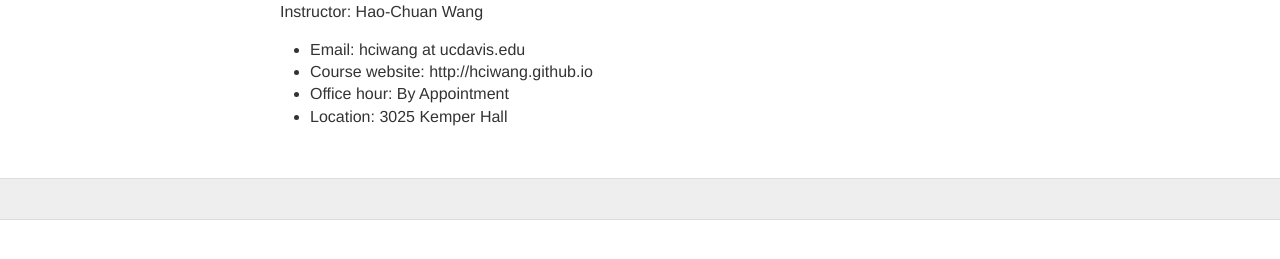
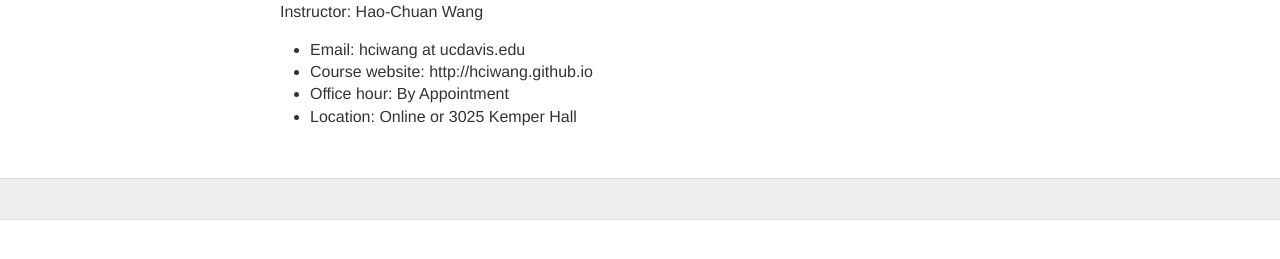
Before and after one commit to hciwang/hciwang.github.io, a Jekyll site: the page built from about.md, in a window 1280 px wide. Shown: the part 269-528 px from the top of the page. Built offline with Jekyll 4.4.1, drawn with Linux system fonts in a browser that asks for light colours.

Commit message:
Update about.md

```diff
--- a/about.md
+++ b/about.md
@@ -8,4 +8,4 @@ Instructor: Hao-Chuan Wang
 - Email: hciwang at ucdavis.edu
 - Course website: http://hciwang.github.io
 - Office hour: By Appointment
-- Location: 3025 Kemper Hall
+- Location: Online or 3025 Kemper Hall
```
